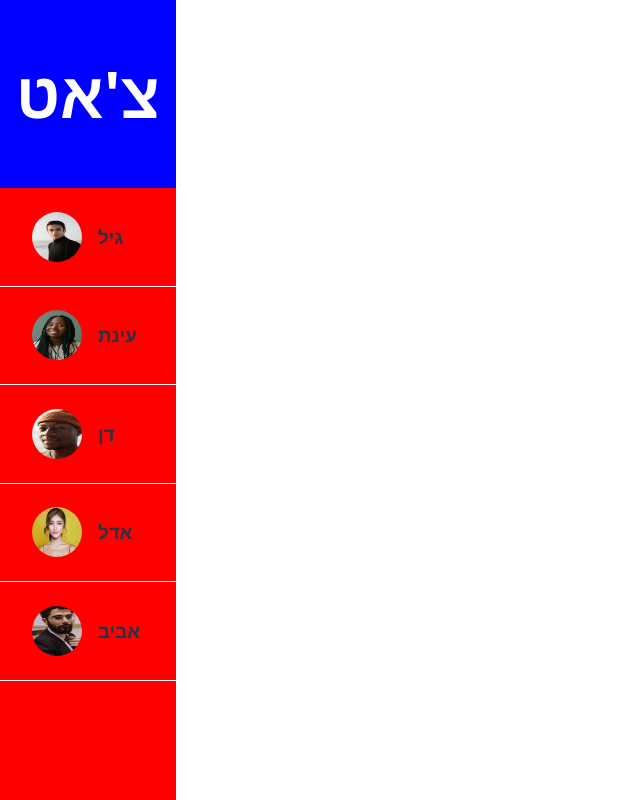
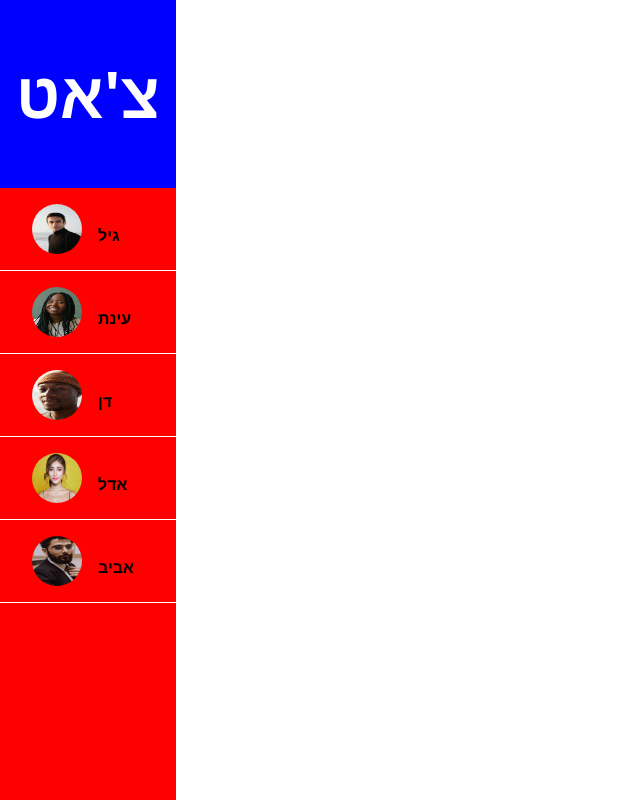
Before and after one commit to YonatanAriel/miluim-chat-project, a React (Vite) app: page / in a window 1280 px wide. Shown: the whole page, without its empty margins (0-640 px from the left). Built offline with nearby package versions, Linux system fonts and the light colour scheme.

Commit message:
UserListItem styling

```diff
--- a/src/components/UserIistItem.jsx
+++ b/src/components/UserIistItem.jsx
@@ -8,8 +8,8 @@ function UserListItem({ user }) {
         alt={user.name}
         className={styles.profilePic}
       />
-      <div>
-        <h3>{user.name}</h3>
+      <div className={styles.userInfo}>
+        <h3 className={styles.userName}>{user.name}</h3>
       </div>
     </div>
   );
--- a/src/components/UserListItem.module.css
+++ b/src/components/UserListItem.module.css
@@ -15,3 +15,13 @@
   margin: 0 1rem;
   background-color: aqua;
 }
+
+.userInfo {
+  flex: 1;
+}
+
+.userName {
+  font-size: 1rem;
+  margin-bottom: 0.25rem;
+  color: black;
+}
```
